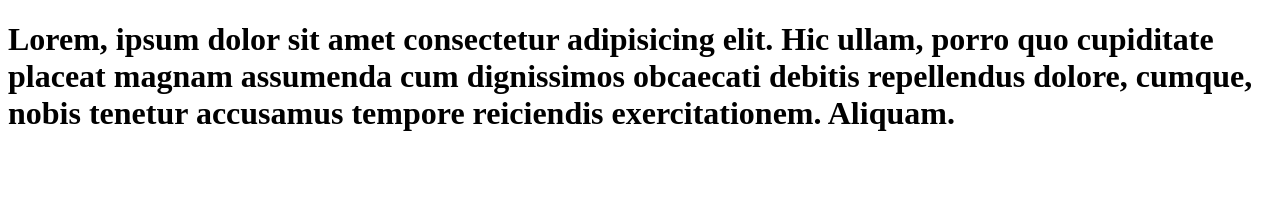
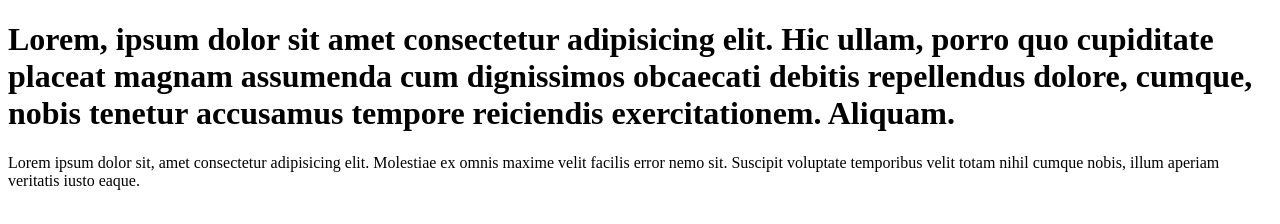
Before and after one commit to Mustafaguzel2/Java-Swing-chat, a plain HTML site: page index.html in a window 1280 px wide. Drawn offline with Linux system fonts and the light colour scheme.

Commit message:
added paragraph to code

```diff
--- a/index.html
+++ b/index.html
@@ -7,6 +7,6 @@
 </head>
 <body>
     <h1>Lorem, ipsum dolor sit amet consectetur adipisicing elit. Hic ullam, porro quo cupiditate placeat magnam assumenda cum dignissimos obcaecati debitis repellendus dolore, cumque, nobis tenetur accusamus tempore reiciendis exercitationem. Aliquam.</h1>
-
+    <p>Lorem ipsum dolor sit, amet consectetur adipisicing elit. Molestiae ex omnis maxime velit facilis error nemo sit. Suscipit voluptate temporibus velit totam nihil cumque nobis, illum aperiam veritatis iusto eaque.</p>
 </body>
 </html>
```
